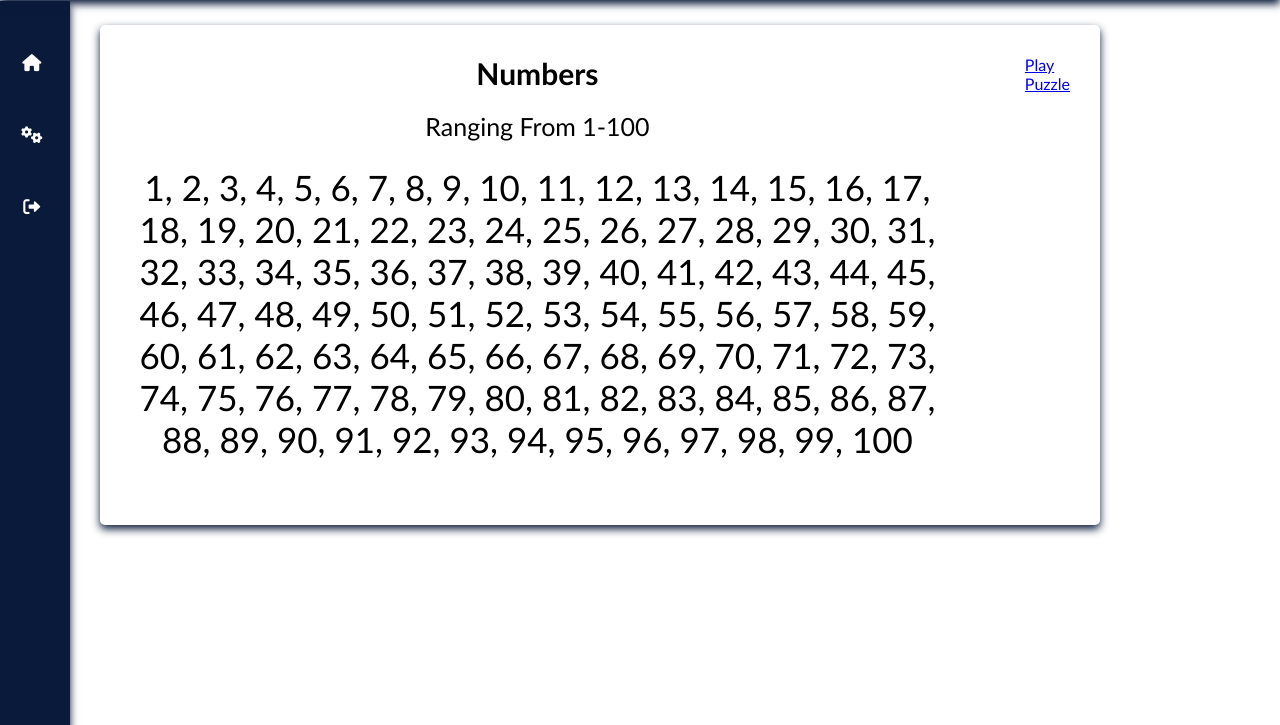
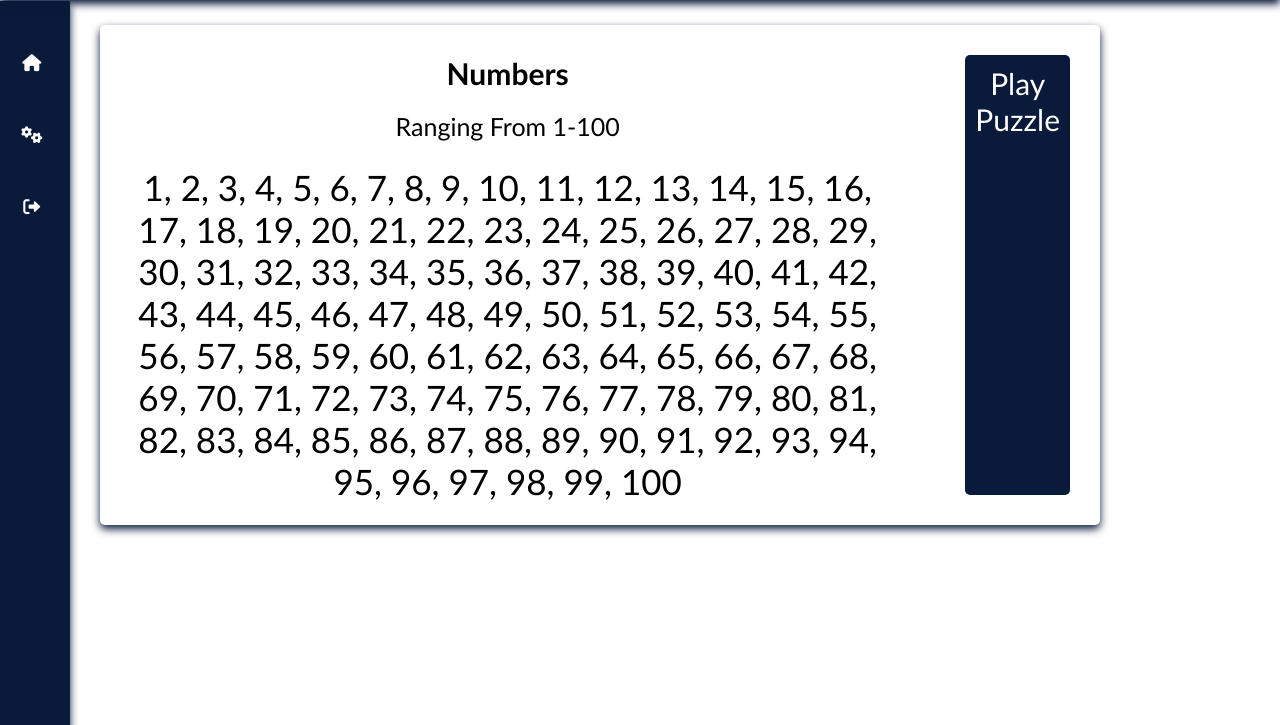
Before and after one commit to PreciousEzeigbo/Thinky-Tots, a Flask app: page /numbers in a window 1280 px wide. Shown: the part 75-800 px from the top of the page. Run offline with Flask 3, Linux system fonts and the light colour scheme; the visitor is signed in with stand-in values (Sample User, id 1); data comes from the database, SQL or seed files in the repository.

Commit message:
Add styling for puzzle redirect

```diff
--- a/public/static/css/alphabets.css
+++ b/public/static/css/alphabets.css
@@ -83,7 +83,7 @@
     cursor: pointer;
 }
 
-.alphabet-redirect {
+.alphas-redirect {
     display: inline-block;
     font-size: 30px;
     text-align: center;
@@ -93,13 +93,13 @@
     border-radius: 5px;
 }
 
-.alphabet-redirect a {
+.alphas-redirect a {
     text-decoration: none;
     color: white;
     display: block;
 }
 
-.alphabet-redirect p {
+.alphas-redirect p {
     font-size: 30px;
     margin: 0;
 }
--- a/public/static/css/numbers.css
+++ b/public/static/css/numbers.css
@@ -35,3 +35,24 @@
 .item {
     font-size: 35px;
 }
+
+.numrix-redirect {
+    display: inline-block;
+    font-size: 30px;
+    text-align: center;
+    text-decoration: none;
+    padding: 10px;
+    background-color: #091a3a;
+    border-radius: 5px;
+}
+
+.numrix-redirect a {
+    text-decoration: none;
+    color: white;
+    display: block;
+}
+
+.numrix-redirect p {
+    font-size: 30px;
+    margin: 0;
+}
```
